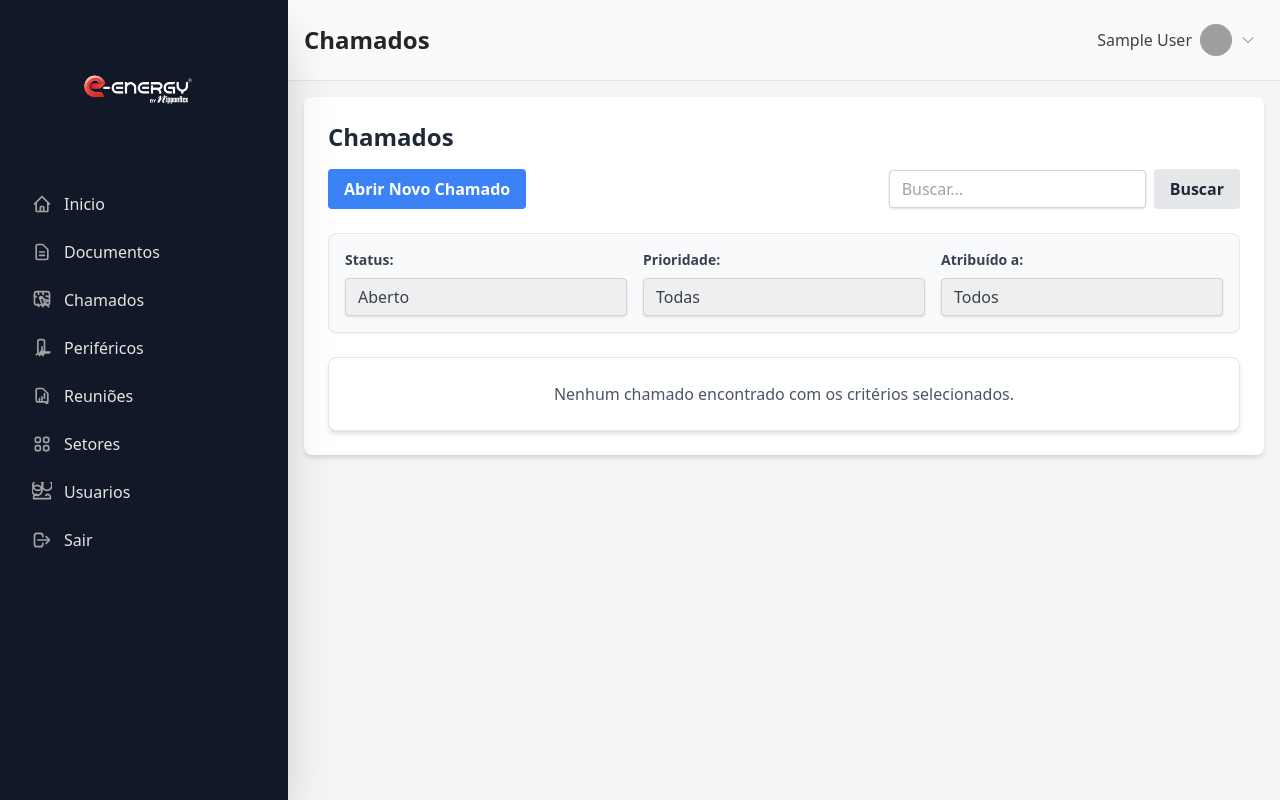
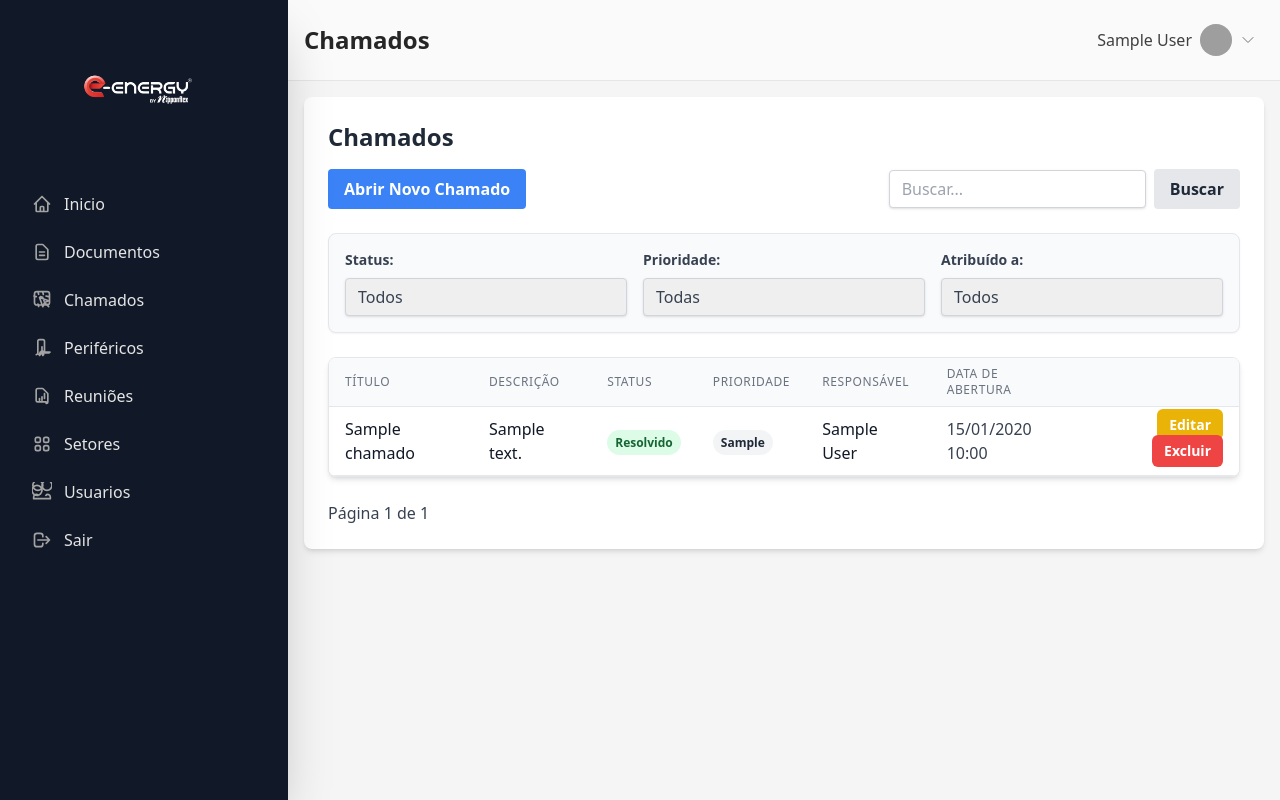
Before and after one commit to hatdexw/energy-system, a PHP site: page /chamados in a window 1280 px wide. Run offline with PHP 8.4, Linux system fonts and the light colour scheme; the visitor is signed in with stand-in values (Sample User, id 1); tables that the repository leaves empty or names only in its code hold one stand-in row (values such as "Sample post"); a stand-in replaces the project's code that opens the database connection; some libraries are stand-ins or nearby versions; grey boxes are pictures that could not be loaded.

```diff
--- a/app/controllers/ChamadoController.php
+++ b/app/controllers/ChamadoController.php
@@ -18,7 +18,7 @@ class ChamadoController
 
         // Parâmetros de busca e filtro
         $search = $_GET['search'] ?? '';
-        $filter_status = $_GET['filter_status'] ?? 'Aberto';
+        $filter_status = $_GET['filter_status'] ?? '';
         $filter_prioridade = $_GET['filter_prioridade'] ?? '';
         $filter_assigned_to = $_GET['filter_assigned_to'] ?? '';
 
--- a/app/views/chamados/index.php
+++ b/app/views/chamados/index.php
@@ -4,7 +4,7 @@ ob_start(); // Inicia o output buffering
 
 // Captura os parâmetros de busca e filtro para manter na URL
 $current_search = $_GET['search'] ?? '';
-$current_filter_status = $_GET['filter_status'] ?? 'Aberto';
+$current_filter_status = $_GET['filter_status'] ?? '';
 $current_filter_prioridade = $_GET['filter_prioridade'] ?? '';
 $current_filter_assigned_to = $_GET['filter_assigned_to'] ?? '';
 
--- a/app/views/layout/layout.php
+++ b/app/views/layout/layout.php
@@ -32,7 +32,7 @@
                         <svg class="w-5 h-5 mr-3 text-neutral-400 group-hover:text-white" fill="none" stroke="currentColor" viewBox="0 0 24 24" xmlns="http://www.w3.org/2000/svg"><path stroke-linecap="round" stroke-linejoin="round" stroke-width="2" d="M9 12h6m-6 4h6m2 5H7a2 2 0 01-2-2V5a2 2 0 012-2h5.586a1 1 0 01.707.293l5.414 5.414a1 1 0 01.293.707V19a2 2 0 01-2 2z"></path></svg>
                         Documentos
                     </a></li>
-                    <li><a href="/energy-system/chamados" class="flex items-center py-2 px-4 rounded-lg text-neutral-200 hover:bg-neutral-700 hover:text-white transition duration-200 ease-in-out group">
+                    <li><a href="/energy-system/chamados?filter_status=Aberto" class="flex items-center py-2 px-4 rounded-lg text-neutral-200 hover:bg-neutral-700 hover:text-white transition duration-200 ease-in-out group">
                         <svg class="w-5 h-5 mr-3 text-neutral-400 group-hover:text-white" fill="none" stroke="currentColor" viewBox="0 0 24 24" xmlns="http://www.w3.org/2000/svg"><path stroke-linecap="round" stroke-linejoin="round" stroke-width="2" d="M15 15l-2 5L9 9l11 4-5 2zm0 0l5 5M7.188 2.239l.777 2.897m4.905-2.727l.777 2.897m0 4.905l.777 2.897M2.239 7.188l2.897.777m4.905 0l2.897.777M7.188 16.812l.777 2.897M16.812 7.188l2.897.777M16.812 16.812l2.897.777M3 15.25V4.75A2.75 2.75 0 015.75 2h12.5A2.75 2.75 0 0121 4.75v10.5A2.75 2.75 0 0118.25 18H5.75A2.75 2.75 0 013 15.25z"></path></svg>
                         Chamados
                     </a></li>
```
Also changed, not shown: app/views/home/dashboard.php (+6 -6 lines).
